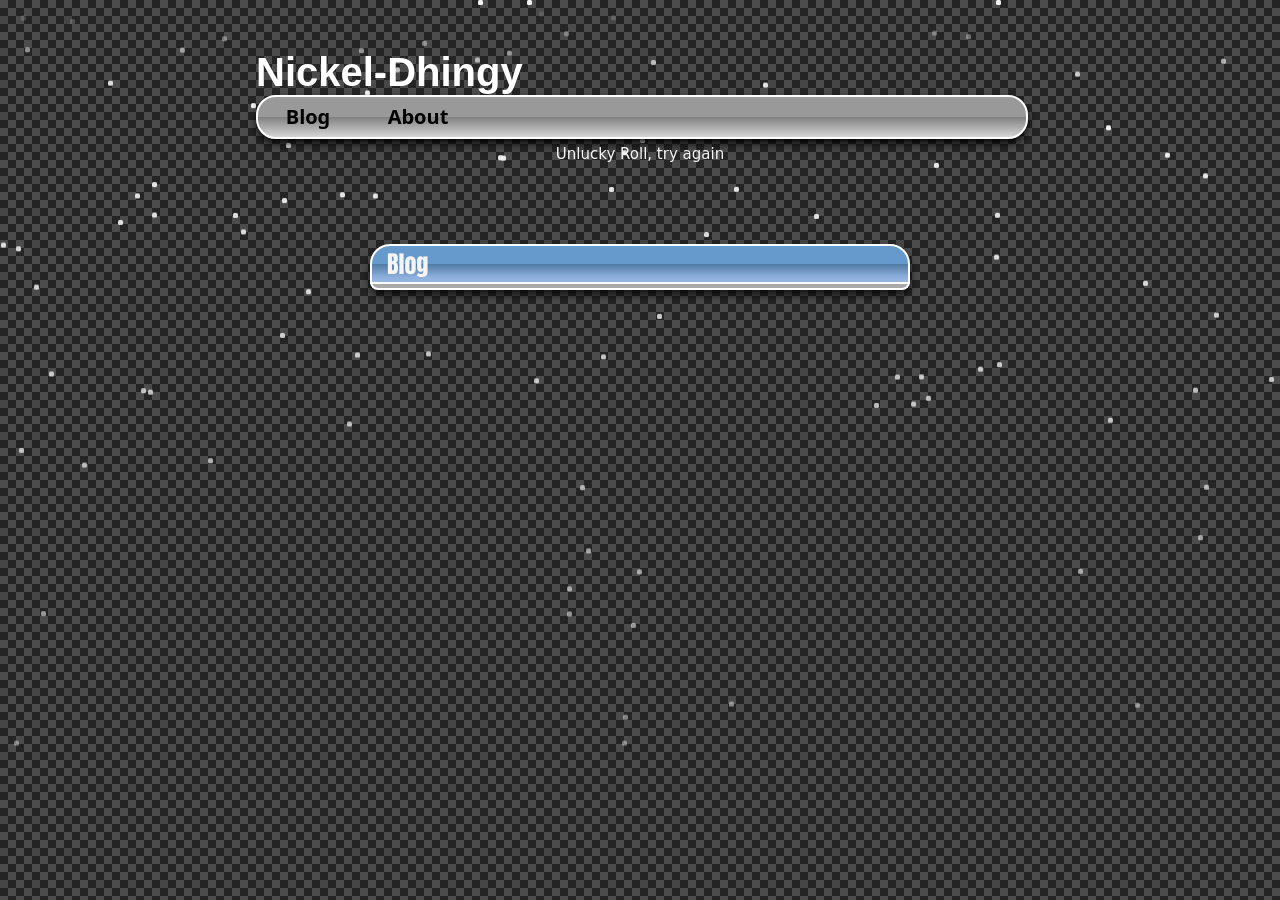
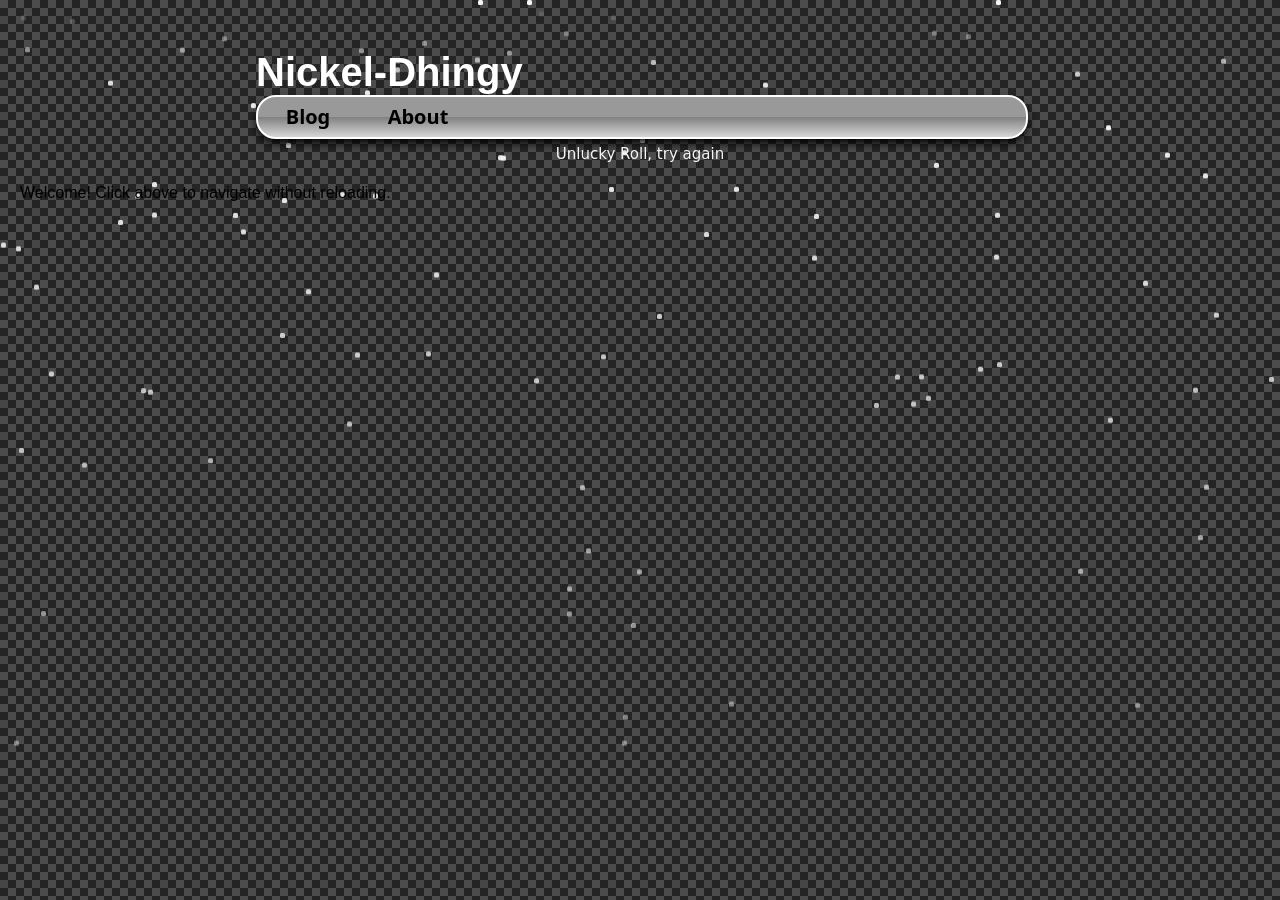
Before and after one commit to PiSquaredx3/Nickel-Dhingy, a Jekyll site: the page built from blog.md, in a window 1280 px wide. Built offline with Jekyll 4.4.1, drawn with Linux system fonts in a browser that asks for light colours.

Commit message:
Update default.html

```diff
--- a/_layouts/default.html
+++ b/_layouts/default.html
@@ -1,104 +1,55 @@
 <!DOCTYPE html>
 <html lang="en">
 <head>
-    <meta charset="UTF-8">
-    <meta name="viewport" content="width=device-width, initial-scale=1.0">
-    <title>{{ page.title }}</title>
-    <link rel="stylesheet" href="{{ '/assets/style.css' | relative_url }}">
+  <meta charset="UTF-8" />
+  <meta name="viewport" content="width=device-width, initial-scale=1.0"/>
+  <title>Nickel-Dhingy</title>
+  <link rel="stylesheet" href="{{ '/assets/style.css' | relative_url }}" />
+  <script src="https://cdn.jsdelivr.net/npm/marked/marked.min.js"></script>
   <style>
-        body {
-            margin: 0;
-            overflow-x: hidden;
-        }
-
+    body { margin: 0; overflow-x: hidden; }
     #snow-container {
       position: fixed;
-            top: 0;
-            left: 0;
-            width: 100vw;
-            max-width: 100vw;
+      top: 0; left: 0;
+      width: 100vw; max-width: 100vw;
       height: 100vh;
       z-index: -1;
       pointer-events: none;
       overflow: hidden;
     }
-
     .snowflake {
       position: absolute;
       top: 0px;
-            width: 5px;
-            height: 5px;
+      width: 5px; height: 5px;
       background: whitesmoke;
       border-radius: 30%;
       opacity: 1;
       animation: fall linear infinite;
     }
-
-
-        body {
-            margin: 0;
-            overflow-x: hidden;
+    @keyframes fall {
+      0% { transform: translateY(0); opacity: 0; }
+      10% { opacity: 1; }
+      100% { transform: translateY(100vh); opacity: 0.3; }
     }
-
-        #snow-container {
-            position: fixed;
-            top: 0;
-            left: 0;
-            width: 100vw;
-            max-width: 100vw;
-            height: 100vh;
-            z-index: -1;
-            pointer-events: none;
-            overflow: hidden;
-        }
-
-        .snowflake {
-            position: absolute;
-            top: 0px;
-            width: 5px;
-            height: 5px;
-            background: whitesmoke;
-            border-radius: 30%;
-            opacity: 1;
-            animation: fall linear infinite;
-        }
-
-        @keyframes fall {
-            0% {
-                transform: translateY(0);
-                opacity: 0;
-            }
-10% {
-opacity: 1;
-}
-
-            100% {
-                transform: translateY(100vh);
-                opacity: 0.3;
-            }
-        }
-
   </style>
 </head>
 <body>
 
   <div id="snow-container"></div>
 
-    <div id="title"><a href="/">Nickel-Dhingy</a></div>
+    <div id="title"><a href="#" onclick="loadMarkdown('index.md')">Nickel-Dhingy</a></div>
+
 
   <div id="header">
-        <div id="navbar">
-            <a href="/blog/">Blog</a>
-        </div>
-        <div id="navbar">
-            <a href="/about/">About</a>
-        </div>
+    <div id="navbar"><a href="#" onclick="loadMarkdown('blog.md')">Blog</a></div>
+    <div id="navbar"><a href="#" onclick="loadMarkdown('about.md')">About</a></div>
   </div>
 
-    <div id="motn"> <p></p> </div>
+  <div id="motn"><p></p></div>
   <script src="{{ '/MotN.js' | relative_url }}"></script>
 
-    {{ content }}
+  <!-- This replaces {{ content }} -->
+  <div id="content" style="padding: 20px;">Welcome! Click above to navigate without reloading.</div>
 
   <div id="footer">
     Hi, you probably found me by accident. Did you know I don't actually know how to program and this was all done by my cat?
```
Also changed, not shown: other parts of _layouts/default.html (+9 -0 lines). Lines whose indentation alone changed are shown as unchanged.
